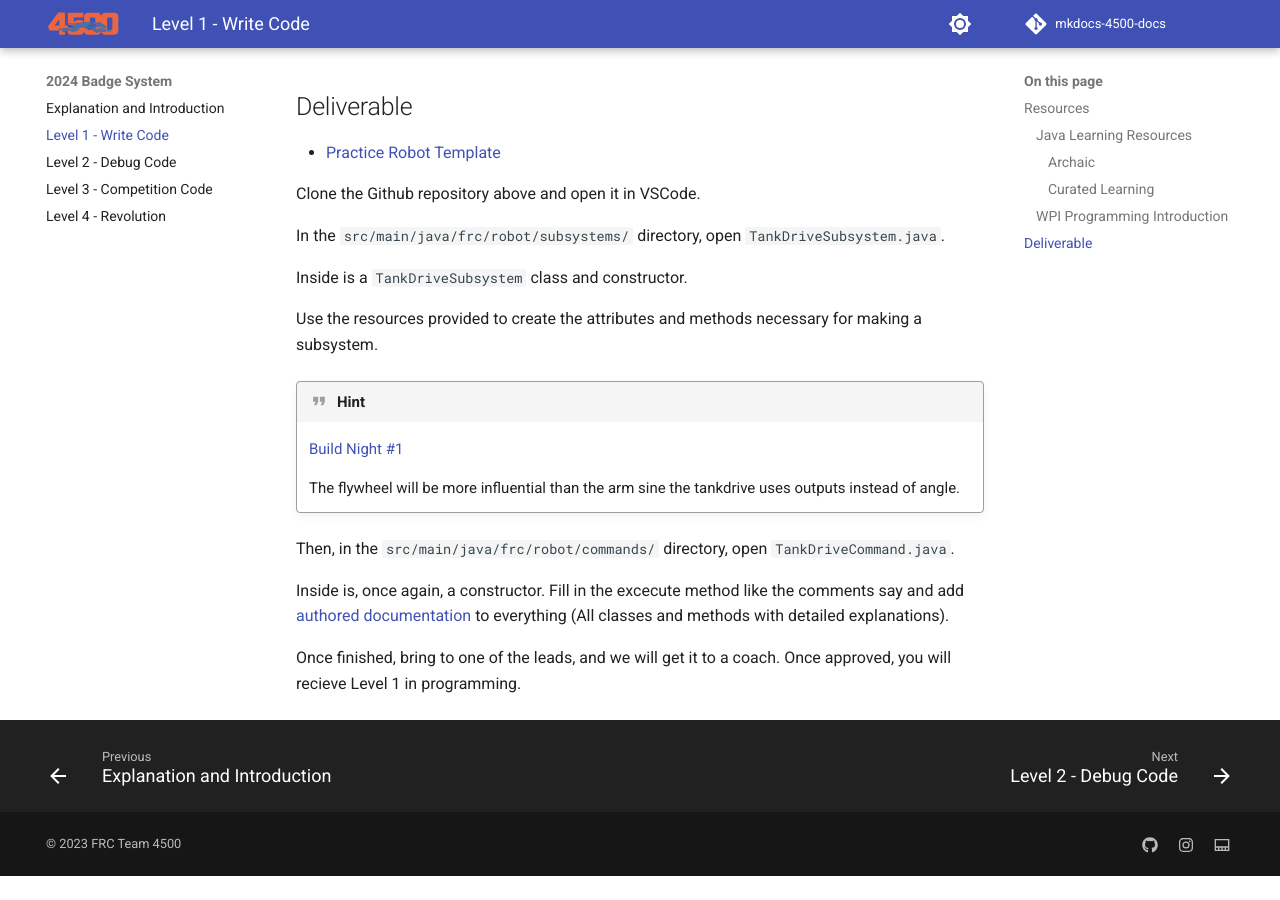
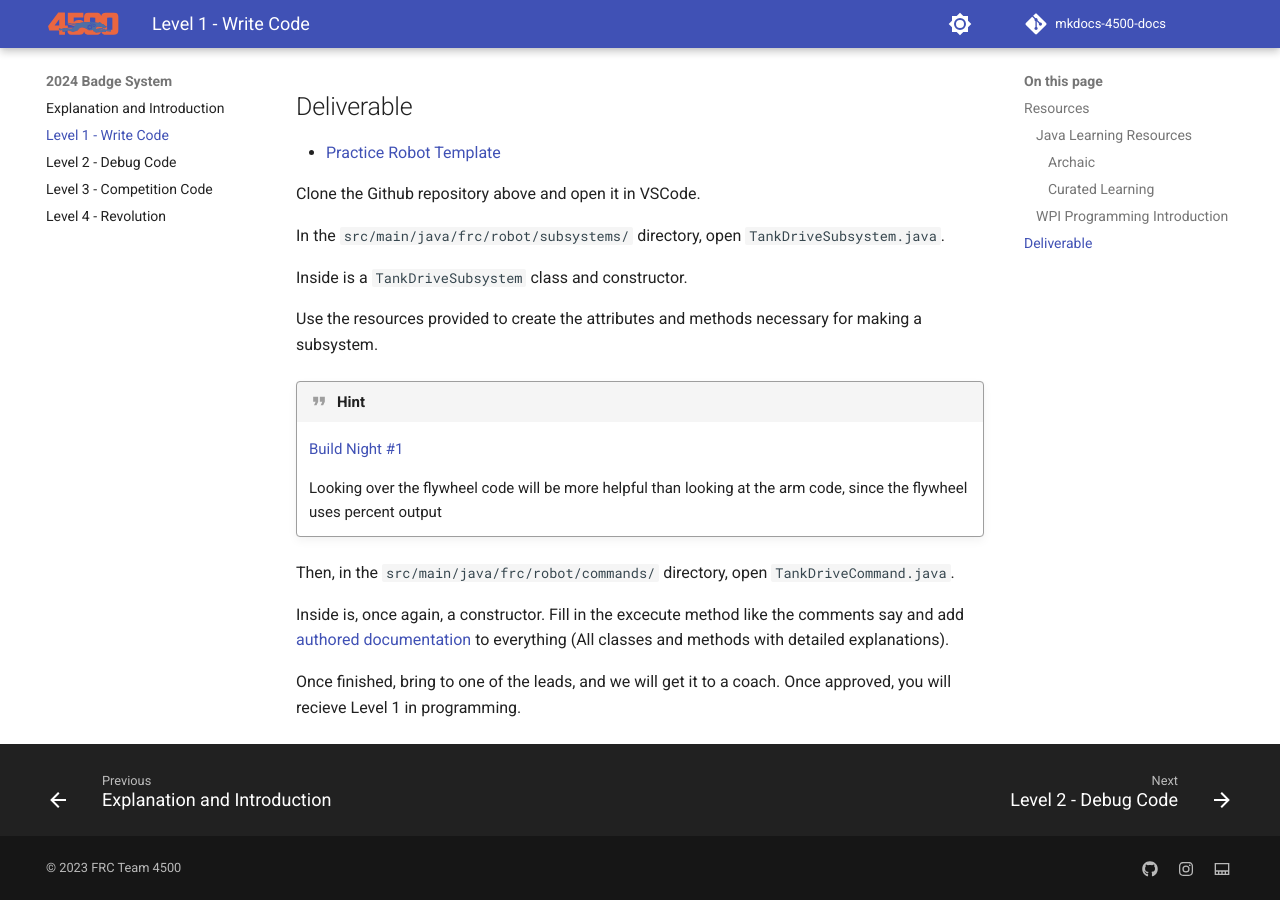
Before and after one commit to FRCTeam4500/mkdocs-4500-docs, an MkDocs documentation site: the page built from docs/2024 Badge System/Level1.md, in a window 1280 px wide and 900 px high, scrolled down 597 px. Built offline with MkDocs 1.6.1 and Material for MkDocs 9.7.7, drawn with Linux system fonts in a browser that asks for light colours; comment, search, counter and statistics services are not loaded; before the commit the page ends 1473 px from its top, so only the background shows below that.

Commit message:
Fixed Typo in Level 1

```diff
--- a/docs/2024 Badge System/Level1.md
+++ b/docs/2024 Badge System/Level1.md
@@ -34,7 +34,7 @@ Use the resources provided to create the attributes and methods necessary for ma
 !!! quote "Hint"
     [Build Night #1](/Programming Prophecy/Reflections/Build Night 9.28)
 
-    The flywheel will be more influential than the arm sine the tankdrive uses outputs instead of angle.
+    Looking over the flywheel code will be more helpful than looking at the arm code, since the flywheel uses percent output
 
 Then, in the `src/main/java/frc/robot/commands/` directory, open `TankDriveCommand.java`.
 
```
